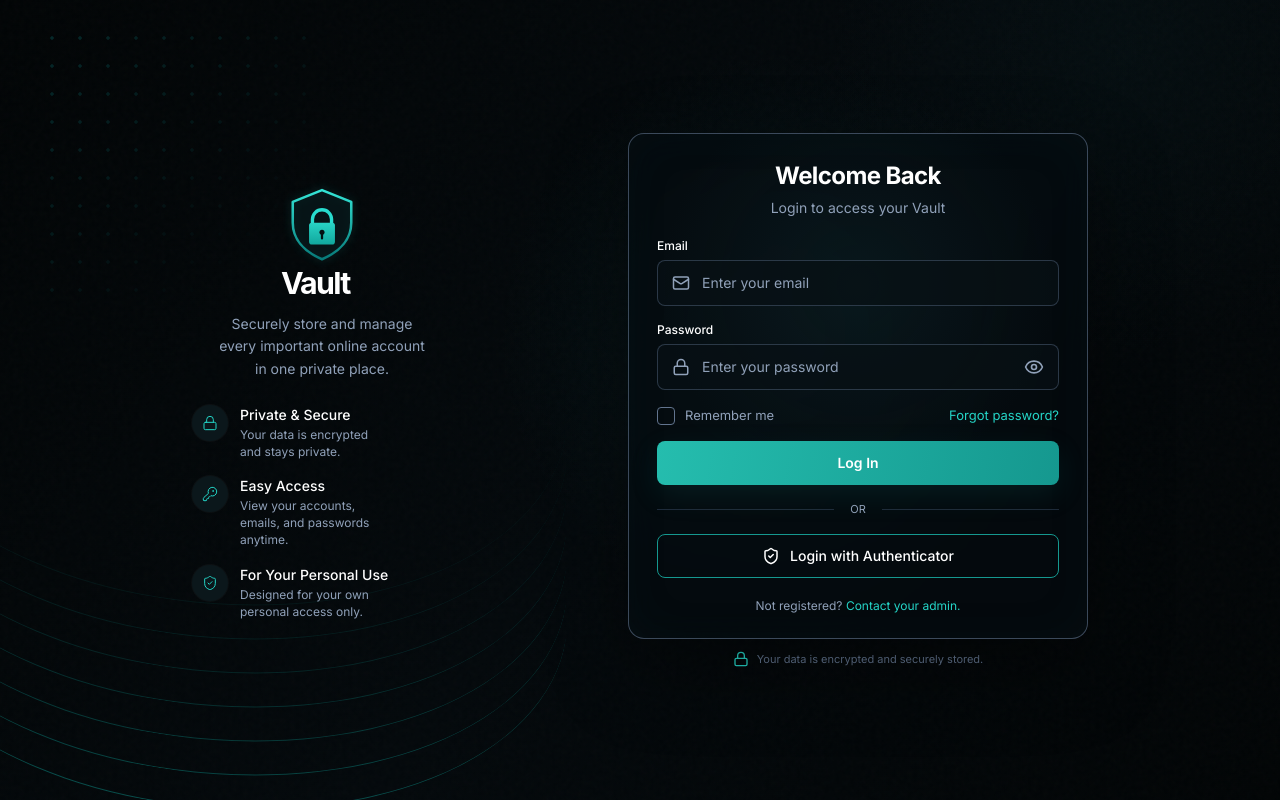
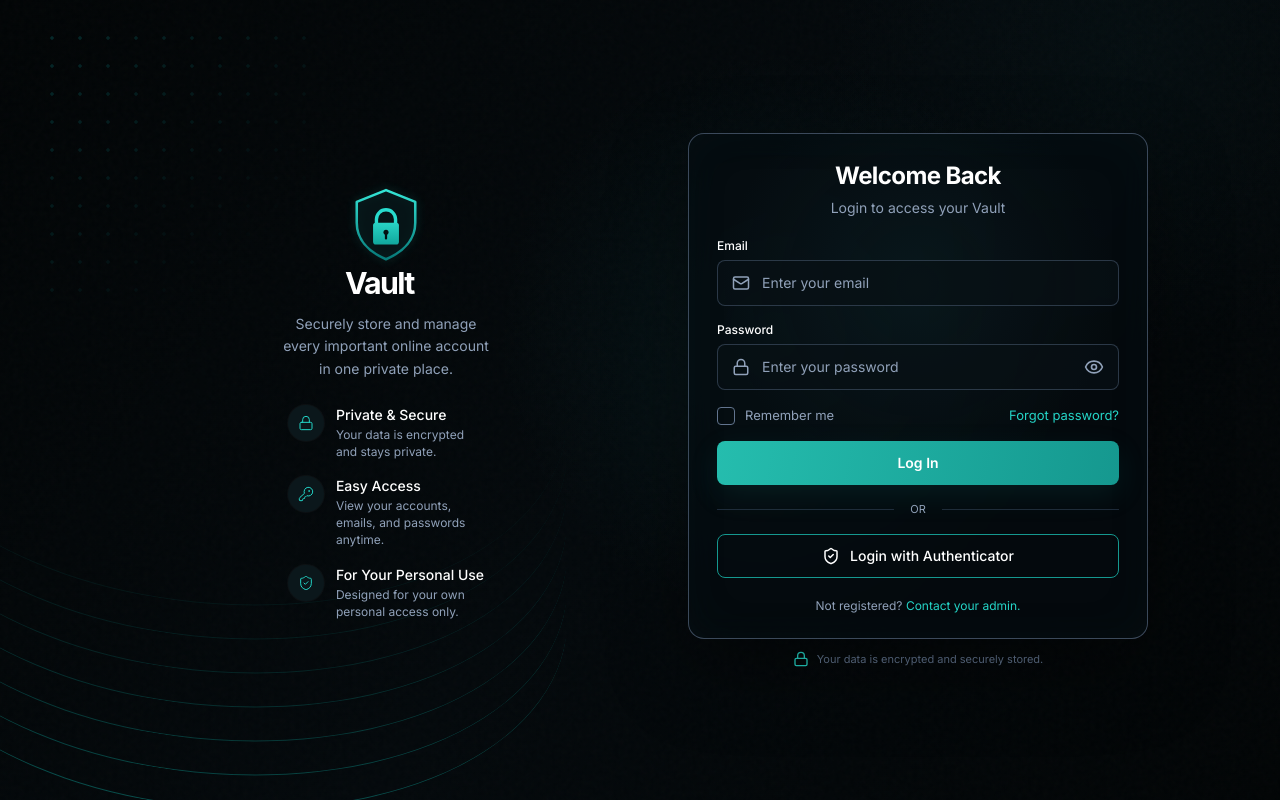
Before and after one commit to xyrusL/vault, a React (Vite) app: page / in a window 1280 px wide. Built offline with nearby package versions, Linux system fonts and the light colour scheme; no server answers.

Commit message:
fix: balance desktop login layout

```diff
--- a/src/App.jsx
+++ b/src/App.jsx
@@ -200,12 +200,12 @@ function App() {
         ))}
       </div>
 
-      <div className="vault-content relative z-10 mx-auto grid min-h-screen w-full max-w-[960px] items-center gap-5 px-4 py-4 sm:gap-6 sm:px-5 sm:py-5 lg:grid-cols-[260px_460px] lg:justify-between lg:gap-12 lg:px-8">
+      <div className="vault-content relative z-10 mx-auto grid min-h-screen w-full max-w-[1080px] items-center gap-5 px-4 py-4 sm:gap-6 sm:px-5 sm:py-5 md:grid-cols-[minmax(220px,1fr)_minmax(400px,460px)] md:gap-8 md:px-6 lg:gap-12 lg:px-8">
         <section
-          className="brand-panel mx-auto w-full max-w-[260px] lg:mx-0"
+          className="brand-panel mx-auto w-full max-w-[260px] md:justify-self-center"
           aria-labelledby="brand-name"
         >
-          <div className="text-center lg:mb-6">
+          <div className="text-center md:mb-6">
             <h1 id="brand-name" className="sr-only">
               Vault
             </h1>
@@ -223,7 +223,7 @@ function App() {
             </p>
           </div>
 
-          <div className="mx-auto hidden w-fit flex-col gap-4 lg:flex lg:mx-0">
+          <div className="mx-auto hidden w-fit flex-col gap-4 md:flex">
             {benefits.map(({ icon: Icon, title, description }) => (
               <div key={title} className="flex items-start gap-3">
                 <div className="grid size-9 shrink-0 place-items-center rounded-full bg-[#0b171b] text-[#23d5c7] ring-1 ring-white/[0.03]">
--- a/src/index.css
+++ b/src/index.css
@@ -1259,10 +1259,6 @@ select:autofill {
 }
 
 @media (max-width: 1023px) {
-  .brand-panel {
-    padding-top: 1rem;
-  }
-
   .curve-field {
     width: 75vw;
     opacity: 0.55;
@@ -1349,6 +1345,12 @@ select:autofill {
   .chat-ai-page,
   .activity-page {
     height: calc(100dvh - 190px - env(safe-area-inset-bottom));
+  }
+}
+
+@media (max-width: 767px) {
+  .brand-panel {
+    padding-top: 1rem;
   }
 }
 
```
